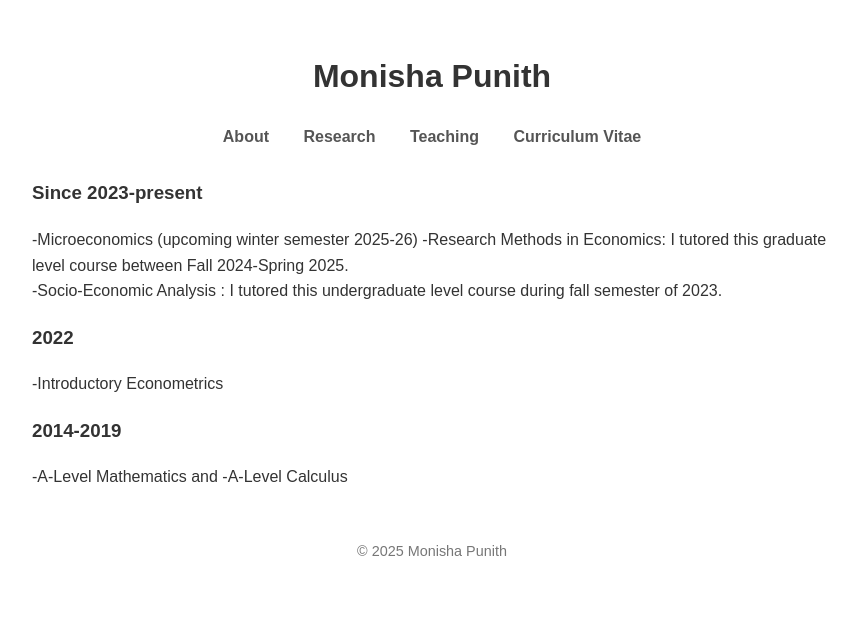
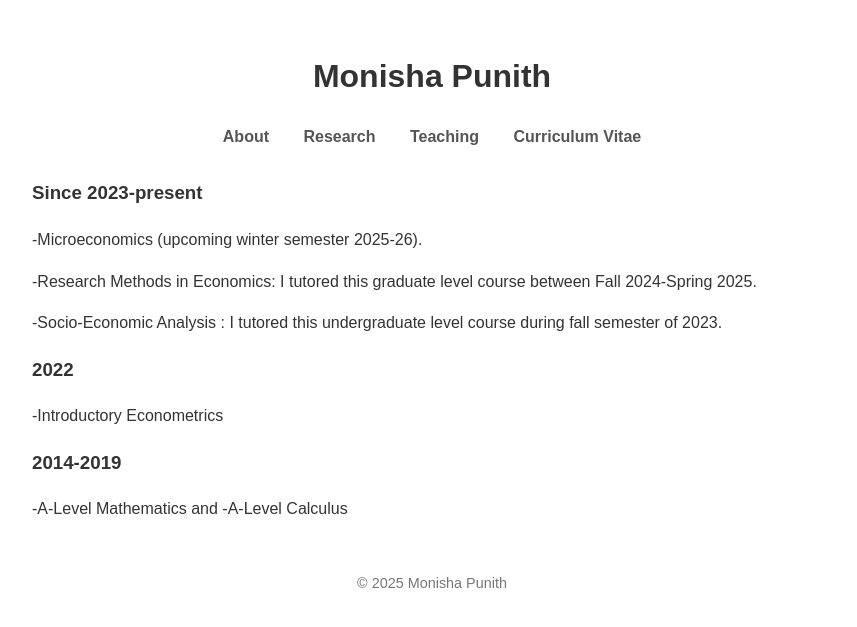
Before and after one commit to MonishaRuth/monisharuth.github.io, a Jekyll site: the page built from teaching.md, in a window 1280 px wide. Shown: the top 627 px of the page, without its empty margins (208-1065 px from the left). Built offline with Jekyll 4.4.1, drawn with Linux system fonts in a browser that asks for light colours.

```diff
--- a/teaching.md
+++ b/teaching.md
@@ -3,8 +3,10 @@ layout: default
 title: Teaching and Tutoring
 ---
 ### Since 2023-present
--Microeconomics (upcoming winter semester 2025-26)
+-Microeconomics (upcoming winter semester 2025-26).
+
 -Research Methods in Economics: I tutored this graduate level course between Fall 2024-Spring 2025.
+
 -Socio-Economic Analysis : I tutored this undergraduate level course during fall semester of 2023.
 
 ### 2022
```
